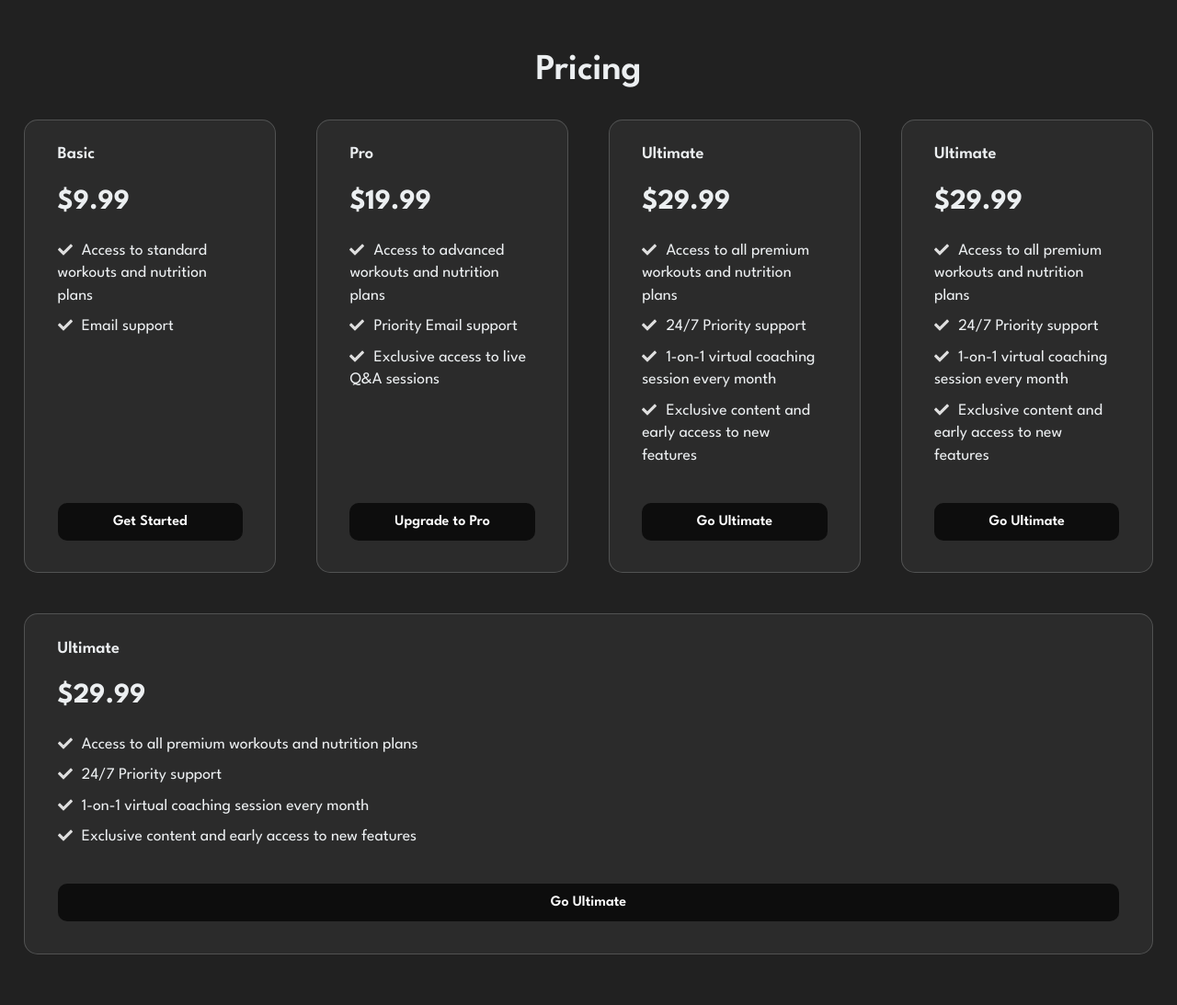
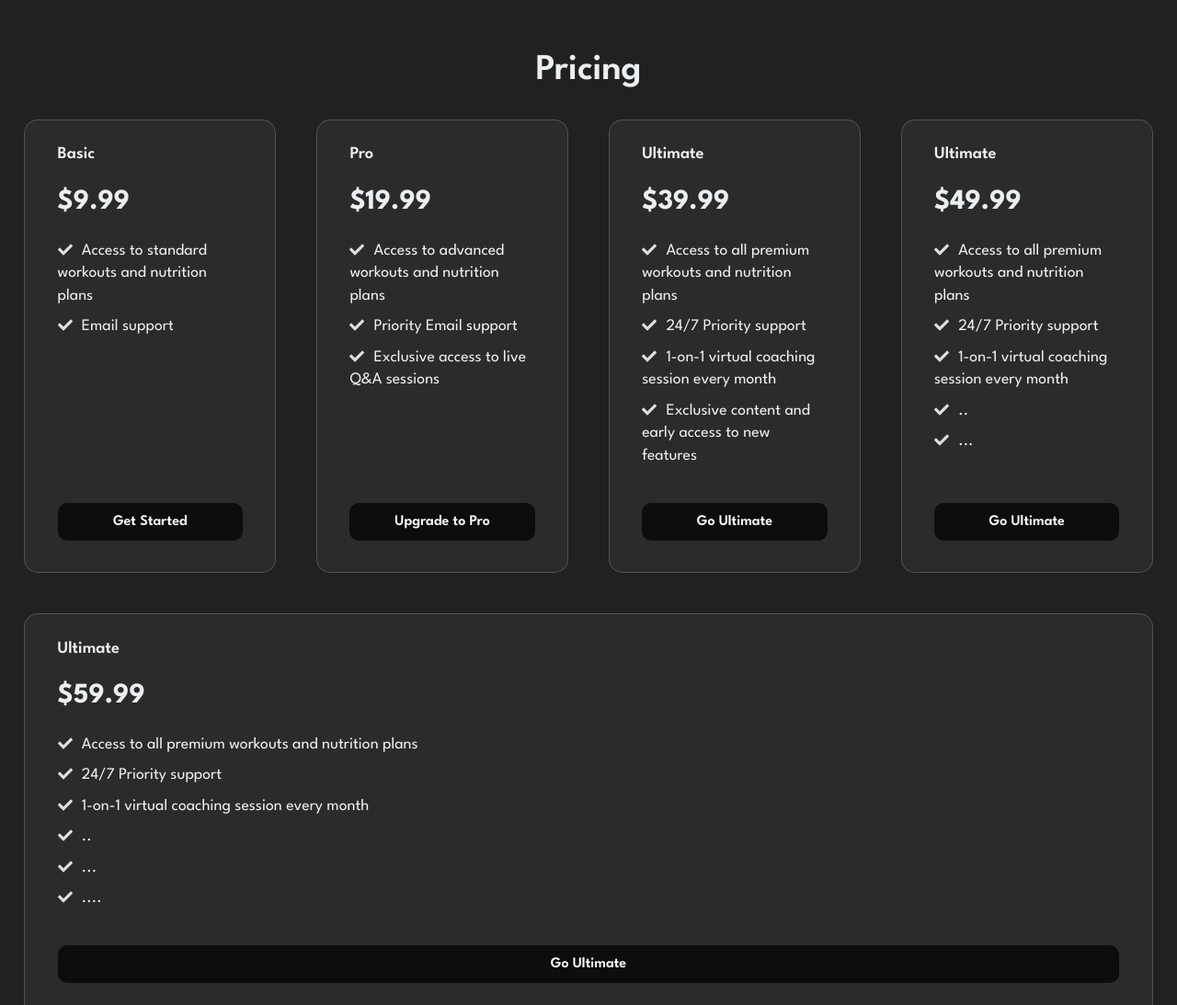
Before and after one commit to Oat-phachara/Mockup-order, a plain HTML site: page index.html in a window 1280 px wide. Shown: the top 1093 px of the page at 92% size. Drawn offline with Linux system fonts and the light colour scheme.

Commit message:
second commit

```diff
--- a/index.html
+++ b/index.html
@@ -34,7 +34,7 @@
 
           <div class="cards__card card">
             <h2 class="card__heading">Ultimate</h2>
-            <p class="card__price">$29.99</p>
+            <p class="card__price">$39.99</p>
             <ul role="list" class="card__bullets flow">
               <li>Access to all premium workouts and nutrition plans</li>
               <li>24/7 Priority support</li>
@@ -46,24 +46,27 @@
 
           <div class="cards__card card">
             <h2 class="card__heading">Ultimate</h2>
-            <p class="card__price">$29.99</p>
+            <p class="card__price">$49.99</p>
             <ul role="list" class="card__bullets flow">
               <li>Access to all premium workouts and nutrition plans</li>
               <li>24/7 Priority support</li>
               <li>1-on-1 virtual coaching session every month</li>
-              <li>Exclusive content and early access to new features</li>
+              <li>..</li>
+              <li>...</li>
             </ul>
             <a href="#ultimate" class="card__cta cta">Go Ultimate</a>
           </div>
 
           <div class="cards__card card">
             <h2 class="card__heading">Ultimate</h2>
-            <p class="card__price">$29.99</p>
+            <p class="card__price">$59.99</p>
             <ul role="list" class="card__bullets flow">
               <li>Access to all premium workouts and nutrition plans</li>
               <li>24/7 Priority support</li>
               <li>1-on-1 virtual coaching session every month</li>
-              <li>Exclusive content and early access to new features</li>
+              <li>..</li>
+              <li>...</li>
+              <li>....</li>
             </ul>
             <a href="#ultimate" class="card__cta cta">Go Ultimate</a>
           </div>
```
